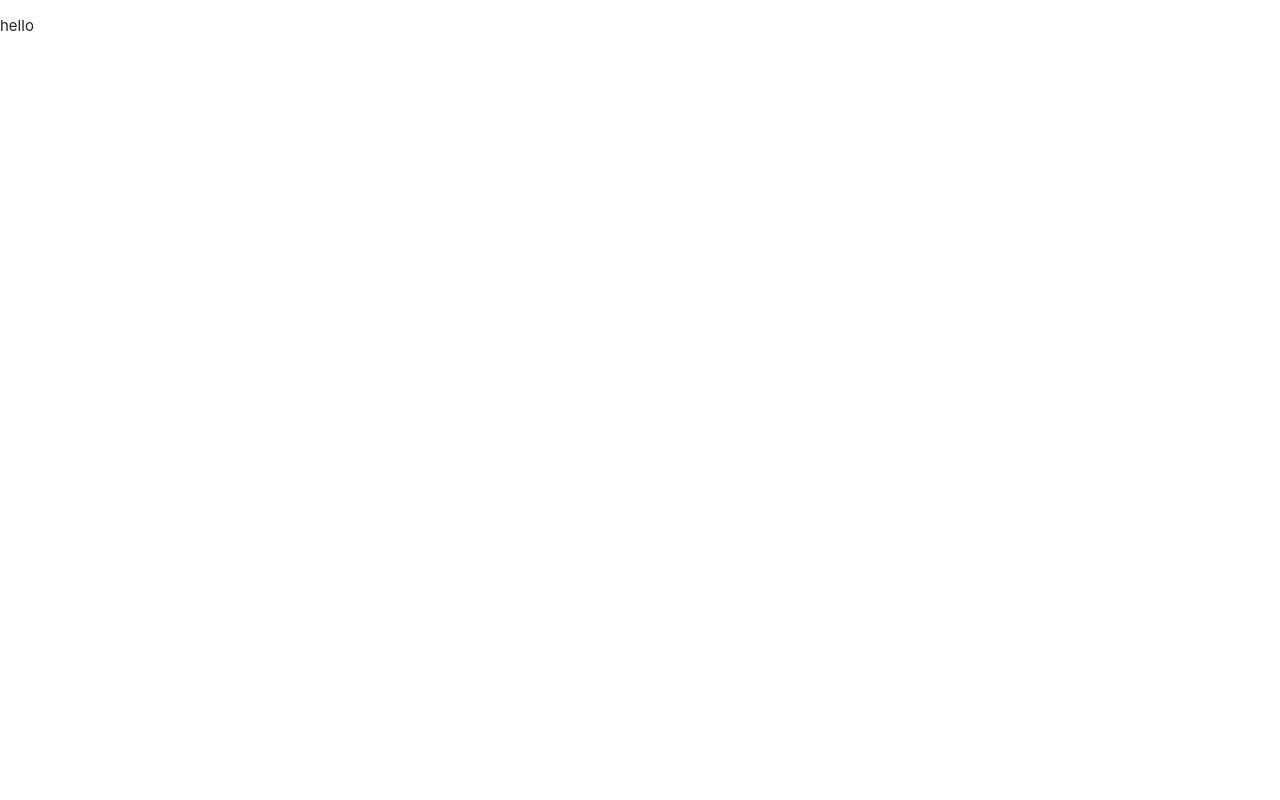
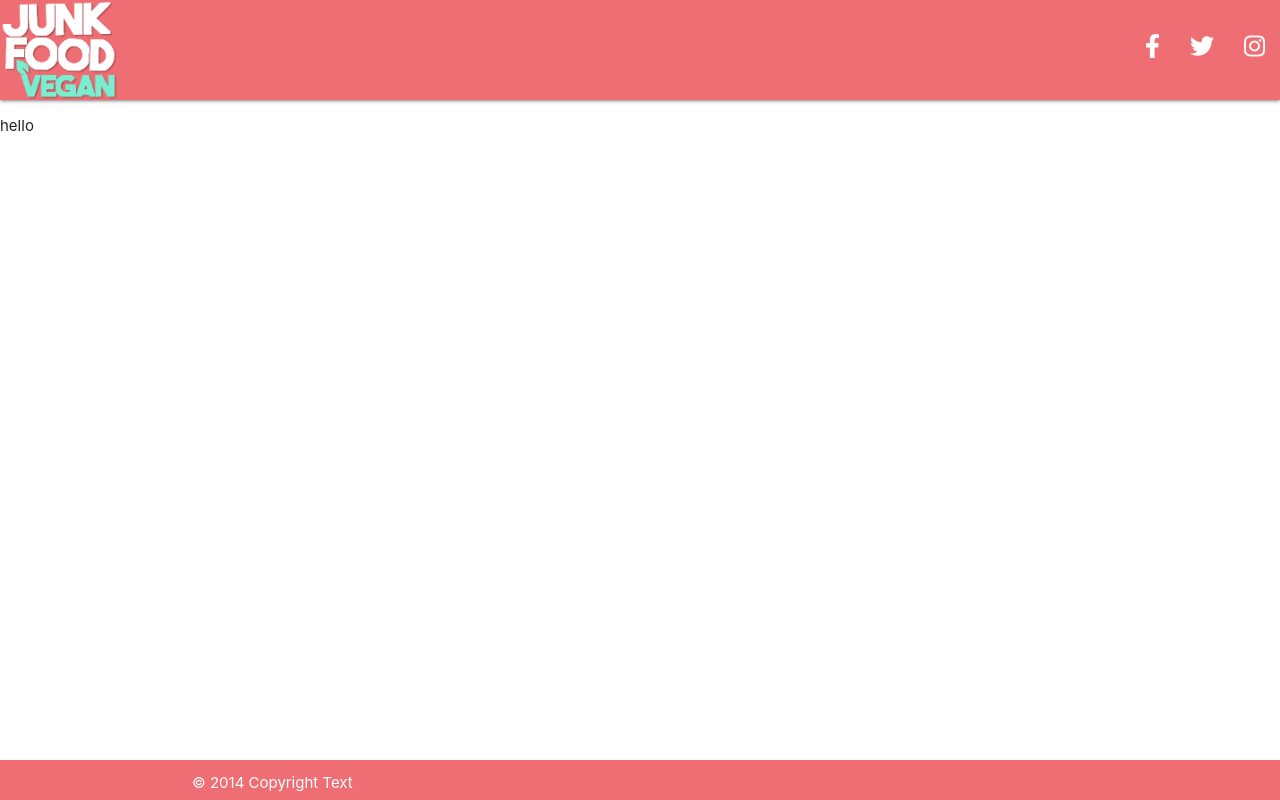
Before and after one commit to RoryBr1/Milestone-3, a Flask app: page / in a window 1280 px wide. Before the commit the page is almost empty. Run offline with Flask 2, Linux system fonts and the light colour scheme; some libraries are stand-ins or nearby versions.

Commit message:
site was not rendering from template-fixed in app.py. added navbar and footer

```diff
--- a/app.py
+++ b/app.py
@@ -20,7 +20,7 @@ mongo = PyMongo(app)
 
 @app.route("/")
 @app.route("/get_recipes")
-def hello():
+def get_recipes():
     return render_template("recipes.html")
 
 
--- a/static/css/style.css
+++ b/static/css/style.css
@@ -0,0 +1,20 @@
+  body {
+    display: flex;
+    min-height: 100vh;
+    flex-direction: column;
+  }
+
+  main {
+    flex: 1 0 auto;
+  }
+
+nav {
+    height: 100px;
+    line-height: 100px;
+}
+
+.footer-custom {
+    height:20px;
+    line-height:5px;
+    padding-left:15%;
+}
--- a/templates/base.html
+++ b/templates/base.html
@@ -1,23 +1,62 @@
 <!DOCTYPE html>
 <html lang="en">
+
 <head>
     <meta charset="UTF-8">
     <meta name="viewport" content="width=device-width, initial-scale=1.0">
 
     <!-- FontAwesome -->
     <link rel="stylesheet" href="https://cdnjs.cloudflare.com/ajax/libs/font-awesome/5.13.1/css/all.min.css"
-        integrity="sha512-xA6Hp6oezhjd6LiLZynuukm80f8BoZ3OpcEYaqKoCV3HKQDrYjDE1Gu8ocxgxoXmwmSzM4iqPvCsOkQNiu41GA==" crossorigin="anonymous" type="text/css">
+        integrity="sha512-xA6Hp6oezhjd6LiLZynuukm80f8BoZ3OpcEYaqKoCV3HKQDrYjDE1Gu8ocxgxoXmwmSzM4iqPvCsOkQNiu41GA=="
+        crossorigin="anonymous" type="text/css">
 
     <!-- Materialize CSS -->
-    <link rel="stylesheet" href="https://cdnjs.cloudflare.com/ajax/libs/materialize/1.0.0/css/materialize.min.css" type="text/css">
+    <link rel="stylesheet" href="https://cdnjs.cloudflare.com/ajax/libs/materialize/1.0.0/css/materialize.min.css"
+        type="text/css">
 
     <!-- Custom CSS -->
     <link rel="stylesheet" href="{{ url_for('static', filename='css/style.css') }}" type="text/css">
     <title>JunkFoodVegan | Plant-Based Recipe Blog</title>
 </head>
+
 <body>
-    {% block content %}
-    {% endblock %}
+
+    <header>
+    <nav>
+        <div class="nav-wrapper" height=100>
+            <a href="{{ url_for('get_recipes') }}" class="brand-logo">
+                <img src="../static/images/logo.png" alt="JunkFoodVegan Logo" height=100>
+            </a>
+            <ul id="nav-mobile" class="right hide-on-med-and-down">
+                <li><a href="http://www.facebook.com" target="_blank">
+                        <i class="fab fa-facebook-f"></i>
+                    </a></li>
+                <li><a href="http://www.twitter.com" target="_blank">
+                        <i class="fab fa-twitter"></i>
+                    </a></li>
+                <li><a href="http://www.instagram.com" target="_blank">
+                        <i class="fab fa-instagram"></i>
+                    </a></li>
+            </ul>
+        </div>
+    </nav>
+    </header>
+
+    <main>
+
+        {% block content %}
+        {% endblock %}
+
+    </main>
+
+    <footer class="page-footer">
+            <div class="footer-custom">
+            © 2014 Copyright Text
+            </div>
+    </footer>
+
+
+</body>
 
     <!-- jQuery -->
     <script src="https://code.jquery.com/jquery-3.5.1.min.js"
@@ -28,5 +67,5 @@
 
     <!-- Custom JS -->
     <script src="{{ url_for('static', filename='js/script.js') }}"></script>
-</body>
+
 </html>
```
Also changed, not shown: static/images/logo.png (added).
